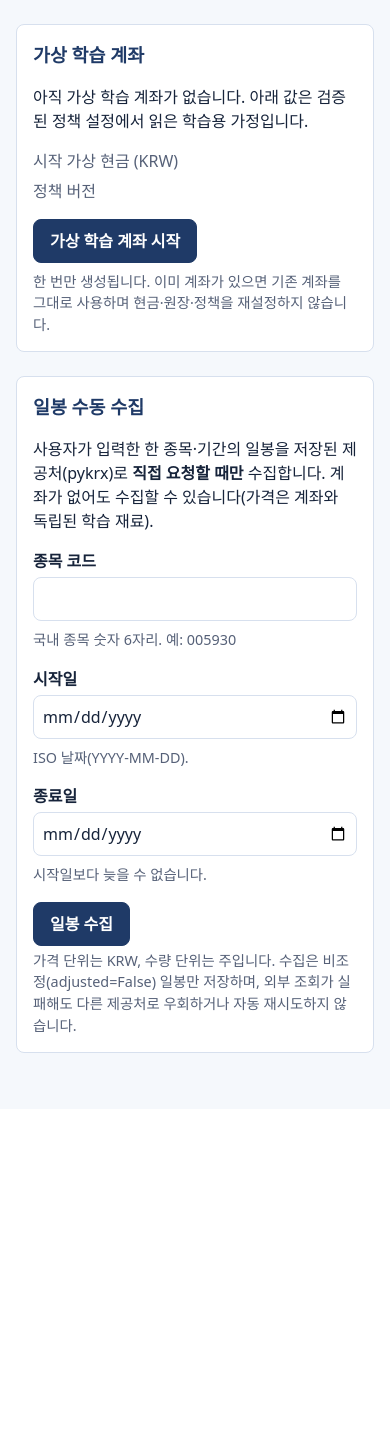
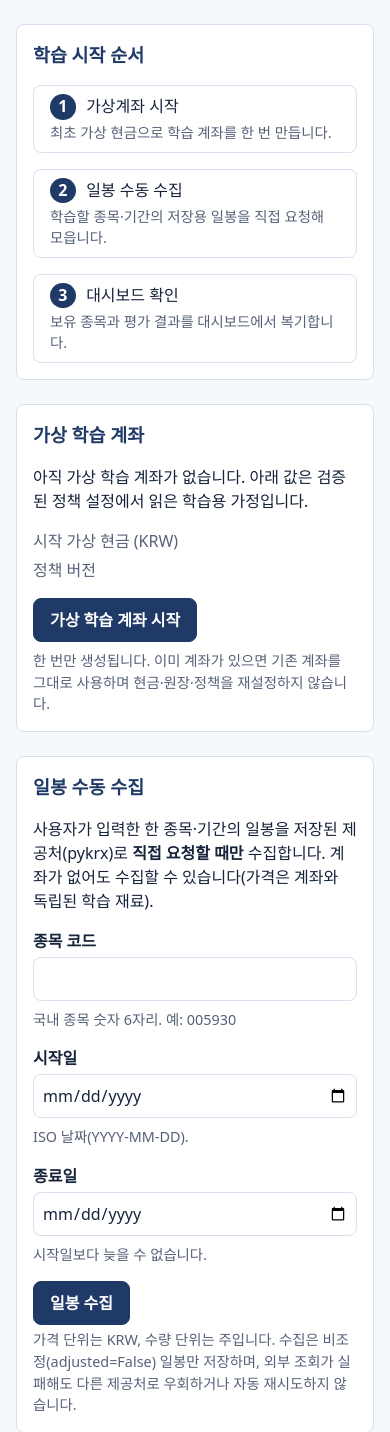
Before and after one commit to ChangJe-P/stock-pro, a Django app: template backend/templates/trading/setup.html in a window 390 px wide. Shown: the part 238-1670 px from the top of the page. Before the commit the page ends 1291 px from the top, so only its background shows below. Run offline with Django 5.2, Linux system fonts and the light colour scheme; the template is opened without the code that fills it, so the values that code supplies are empty.

Commit message:
feat: finance-oriented dashboard and setup UI refresh (T-009)
template·static CSS만 개선한다. view·service·model·migration·API·form action·CSRF·PRG·
context key·DB schema는 바꾸지 않는다. JS·CDN·외부 폰트/이미지/라이브러리 없음.

- dashboard.html: 공통 header navigation(/, /setup) 추가. 실제 데이터 영역을 금융 화면
  3영역(좌 평가 기준 / 중 계좌 요약·보유 종목 / 우 최근 주문)으로 배치. 빈/계산 불가
  안내와 context 분기는 유지. 모바일 data-label 재사용.
- setup.html: 공통 nav 유지 + 실제 3단계 흐름(가상계좌 시작 → 일봉 수동 수집 → 대시보드
  확인) 안내 추가. 기존 form action·CSRF·오류·PRG·수집 결과 조건 유지.
- dashboard.css: 국내 관례로 상승·이익=빨강(--up), 하락·손실=파랑(--down)으로 상태색 반전
  (텍스트·부호 병행 유지). desktop 3열 grid, ≤768 card형 표/2열 타일, ≤440 1열, focus 유지.
- tests: 먼저 실패하는 render 계약(공통 nav·3단계 흐름) 테스트를 추가한 뒤 통과시킴.
  GET 읽기 전용 회귀 포함. 전체 64 passed.

Co-Authored-By: Claude Opus 4.8 <noreply@anthropic.com>

```diff
--- a/backend/templates/trading/setup.html
+++ b/backend/templates/trading/setup.html
@@ -26,6 +26,16 @@
         <p>서비스와 DB가 준비되면 계좌 상태와 수집 form이 표시됩니다. 이 화면은 아무 것도 변경하지 않습니다.</p>
       </section>
     {% else %}
+      {# 학습 흐름 안내: 실제 동작 순서 #}
+      <section class="flow-guide">
+        <h2>학습 시작 순서</h2>
+        <ol class="flow">
+          <li><span class="flow-step">1</span> 가상계좌 시작 <span class="flow-desc">최초 가상 현금으로 학습 계좌를 한 번 만듭니다.</span></li>
+          <li><span class="flow-step">2</span> 일봉 수동 수집 <span class="flow-desc">학습할 종목·기간의 저장용 일봉을 직접 요청해 모읍니다.</span></li>
+          <li><span class="flow-step">3</span> 대시보드 확인 <span class="flow-desc">보유 종목과 평가 결과를 대시보드에서 복기합니다.</span></li>
+        </ol>
+      </section>
+
       {# 1. 가상 학습 계좌 상태 #}
       <section class="account">
         <h2>가상 학습 계좌</h2>
--- a/backend/trading/static/trading/dashboard.css
+++ b/backend/trading/static/trading/dashboard.css
@@ -1,5 +1,7 @@
-/* 주몽 대시보드 스타일. 학습용 투자 장부: 절제된 밝은 배경, navy/blue, 이익 emerald, 손실 red.
-   색·간격·테두리 토큰을 custom property로 한 곳에 둔다. 외부 폰트·이미지·라이브러리를 쓰지 않는다. */
+/* 주몽 대시보드 스타일. 학습용 투자 장부: 밝은 중립 배경, 흰 패널, 얇은 구분선, 남색 텍스트.
+   국내 주식 관례(T-009): 상승·이익은 빨강(--up), 하락·손실은 파랑(--down). 색만으로 의미를
+   전달하지 않고 텍스트·부호를 함께 쓴다. 색·간격·테두리 토큰을 custom property로 한 곳에 둔다.
+   외부 폰트·이미지·라이브러리·JS를 쓰지 않는다. */
 :root {
   --bg: #f5f8fc;
   --surface: #ffffff;
@@ -7,15 +9,16 @@
   --muted: #566178;
   --line: #d7e0ee;
   --brand: #1f3a67;
-  --profit: #0f7a53;   /* 흰 배경 대비 4.5:1 이상 */
-  --loss: #b21f2b;
+  --up: #c3141b;       /* 상승·이익(빨강). 흰 배경 대비 4.5:1 이상 */
+  --down: #1457b4;     /* 하락·손실(파랑). 흰 배경 대비 4.5:1 이상 */
+  --loss: #b21f2b;     /* 경고·오류 테두리(빨강) */
   --neutral: #566178;
   --space-1: 0.5rem;
   --space-2: 1rem;
   --space-3: 1.5rem;
   --space-4: 2rem;
   --radius: 8px;
-  --maxw: 1100px;
+  --maxw: 1280px;
   font-family: system-ui, -apple-system, "Segoe UI", "Malgun Gothic", "Apple SD Gothic Neo", sans-serif;
 }
 
@@ -63,6 +66,31 @@ section > h2 { font-size: 1.15rem; color: var(--brand); margin: 0 0 var(--space-
 .tile .value { font-size: 1.3rem; font-weight: 700; margin-top: 0.25rem; }
 .tile .sub { color: var(--muted); font-size: 0.85rem; margin-top: 0.15rem; }
 
+/* 대시보드 금융 화면 배치. 기본은 한 열(모바일 우선), desktop에서 좌/중/우 3영역. */
+.dashboard-grid { display: grid; gap: var(--space-3); }
+.col { display: grid; gap: var(--space-3); align-content: start; min-width: 0; }
+.dashboard-grid section { margin-bottom: 0; }
+@media (min-width: 1025px) {
+  /* 좌: 평가 해석 정보, 중: 계좌·보유 종목(가장 넓게), 우: 최근 주문 */
+  .dashboard-grid { grid-template-columns: minmax(220px, 1fr) minmax(0, 2.3fr) minmax(240px, 1fr); align-items: start; }
+}
+@media (max-width: 768px) {
+  .tiles { grid-template-columns: repeat(2, 1fr); }
+}
+@media (max-width: 440px) {
+  .tiles { grid-template-columns: 1fr; }
+}
+
+/* 시작·데이터 준비: 실제 3단계 학습 흐름 안내 */
+.flow { list-style: none; margin: 0; padding: 0; display: grid; gap: var(--space-2); }
+.flow li { border: 1px solid var(--line); border-radius: var(--radius); padding: var(--space-1) var(--space-2); }
+.flow-step { display: inline-block; min-width: 1.6rem; height: 1.6rem; line-height: 1.6rem; text-align: center;
+  background: var(--brand); color: #fff; border-radius: 50%; font-weight: 700; margin-right: 0.4rem; }
+.flow-desc { display: block; color: var(--muted); font-size: 0.9rem; margin-top: 0.15rem; }
+@media (min-width: 769px) {
+  .flow { grid-template-columns: repeat(3, 1fr); }
+}
+
 /* 시작·데이터 준비 화면: 네비게이션·key-value·form (T-007) */
 .site-nav { margin-top: var(--space-1); display: flex; gap: var(--space-2); flex-wrap: wrap; }
 .site-nav a { color: var(--brand); text-decoration: underline; }
@@ -88,9 +116,9 @@ button[type="submit"]:hover { background: #16304f; }
 .reasons { margin: 0.25rem 0 0; padding-left: 1.25rem; }
 .reasons li { margin: 0.15rem 0; }
 
-/* 손익 상태: 색은 보조 수단이며 텍스트 상태를 항상 함께 표시한다 */
-.state-positive { color: var(--profit); }
-.state-negative { color: var(--loss); }
+/* 손익 상태(국내 관례): 이익·상승 빨강, 손실·하락 파랑. 색은 보조 수단이며 텍스트·부호를 함께 쓴다. */
+.state-positive { color: var(--up); }
+.state-negative { color: var(--down); }
 .state-neutral { color: var(--neutral); }
 .state-tag { font-size: 0.85rem; font-weight: 600; }
 
@@ -105,8 +133,8 @@ td.num, th.num { text-align: right; font-variant-numeric: tabular-nums; }
 /* 키보드 focus를 명확히 유지한다 */
 :focus-visible { outline: 3px solid var(--brand); outline-offset: 2px; }
 
-/* 좁은 화면: 표를 label이 있는 stacked layout으로. 가로 스크롤에 의존하지 않는다. */
-@media (max-width: 640px) {
+/* 좁은 화면(태블릿·모바일): 표를 label이 있는 stacked layout으로. 가로 스크롤에 의존하지 않는다. */
+@media (max-width: 768px) {
   table.stack thead { display: none; }
   table.stack, table.stack tbody, table.stack tr, table.stack td { display: block; width: 100%; }
   /* display:block 테이블에서 caption이 한 글자씩 줄바꿈되는 문제를 막는다. */
```
Also changed, not shown: backend/templates/trading/dashboard.html (+15 -3 lines), backend/trading/tests.py (+31 -0 lines).
